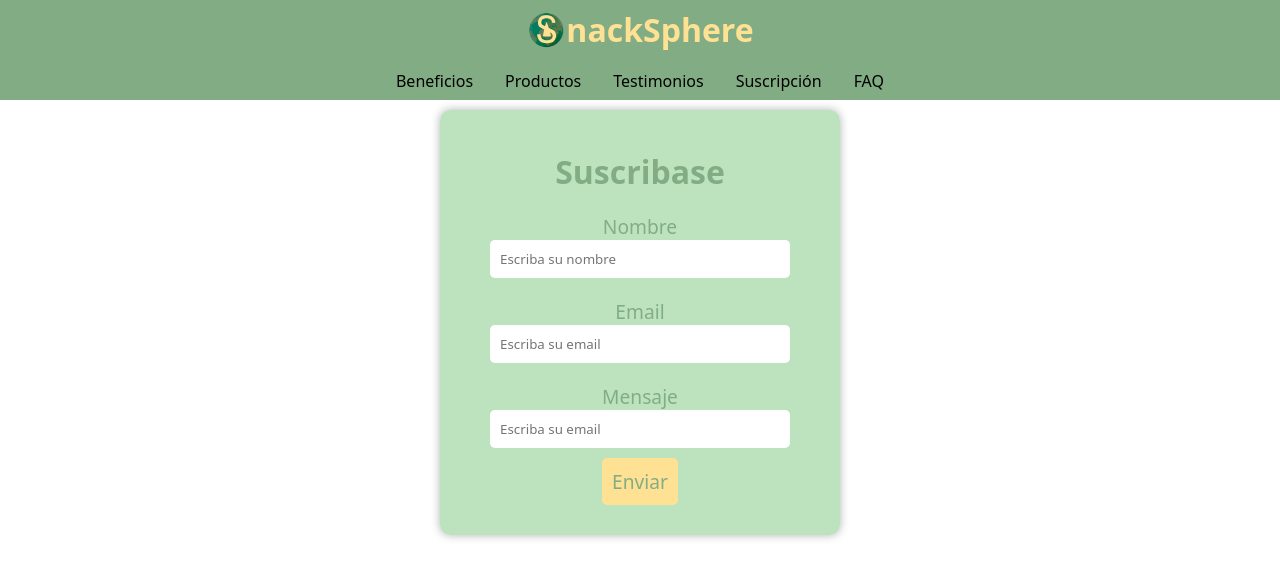
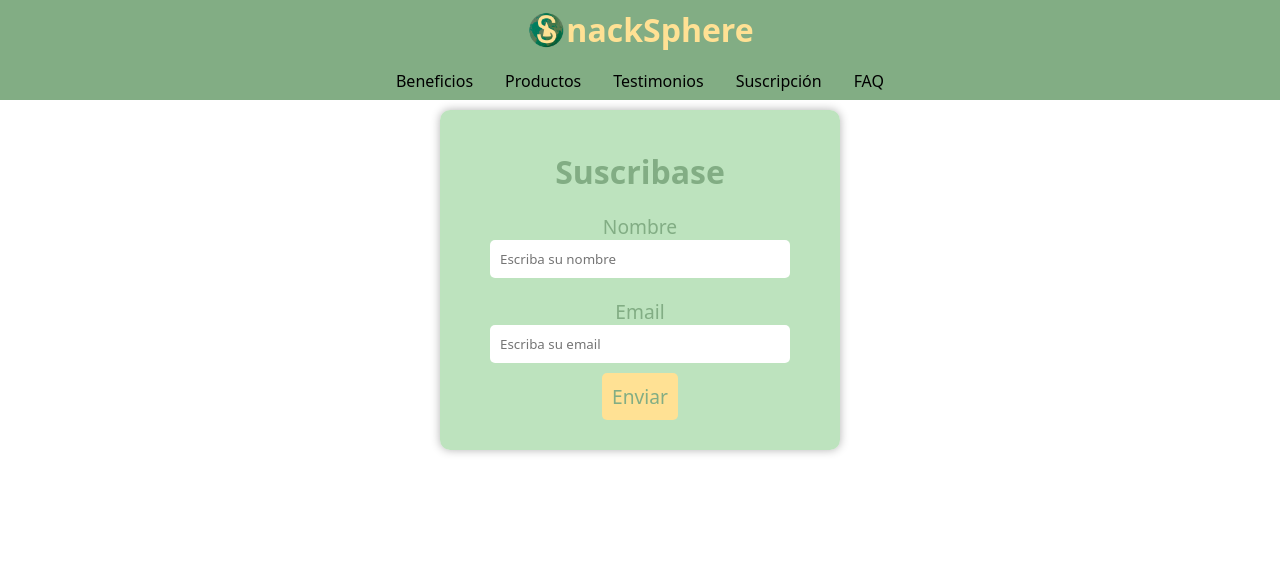
Before and after one commit to ImMiguelFv/LandingPage, an Angular app: page / in a window 1280 px wide. Shown: the top 578 px of the page. Built offline with nearby package versions, Linux system fonts and the light colour scheme.

Commit message:
MErge sin mensaje

```diff
--- a/src/app/formulario/formulario.component.html
+++ b/src/app/formulario/formulario.component.html
@@ -19,14 +19,7 @@
                 <span *ngIf="formUser.get('email')?.errors?.['email']" > El correo es invalido. </span>
             </div>
             </div>
-            <div class="mb-2">
-                <label class="form-label">Mensaje</label>
-                <input type="text" class="form-control" id="name" placeholder="Escriba su email" formControlName="email">
-                <div class="alert" [hidden]="formUser.get('email')?.valid || formUser.get('email')?.pristine">
-                <span *ngIf="formUser.get('email')?.errors?.['required']" > El correo es obligatorio. </span>
-                <span *ngIf="formUser.get('email')?.errors?.['email']" > El correo es invalido. </span>
-            </div>
-            </div>
+
             <button class="btn">Enviar</button>
         </form>
     </div>
```
